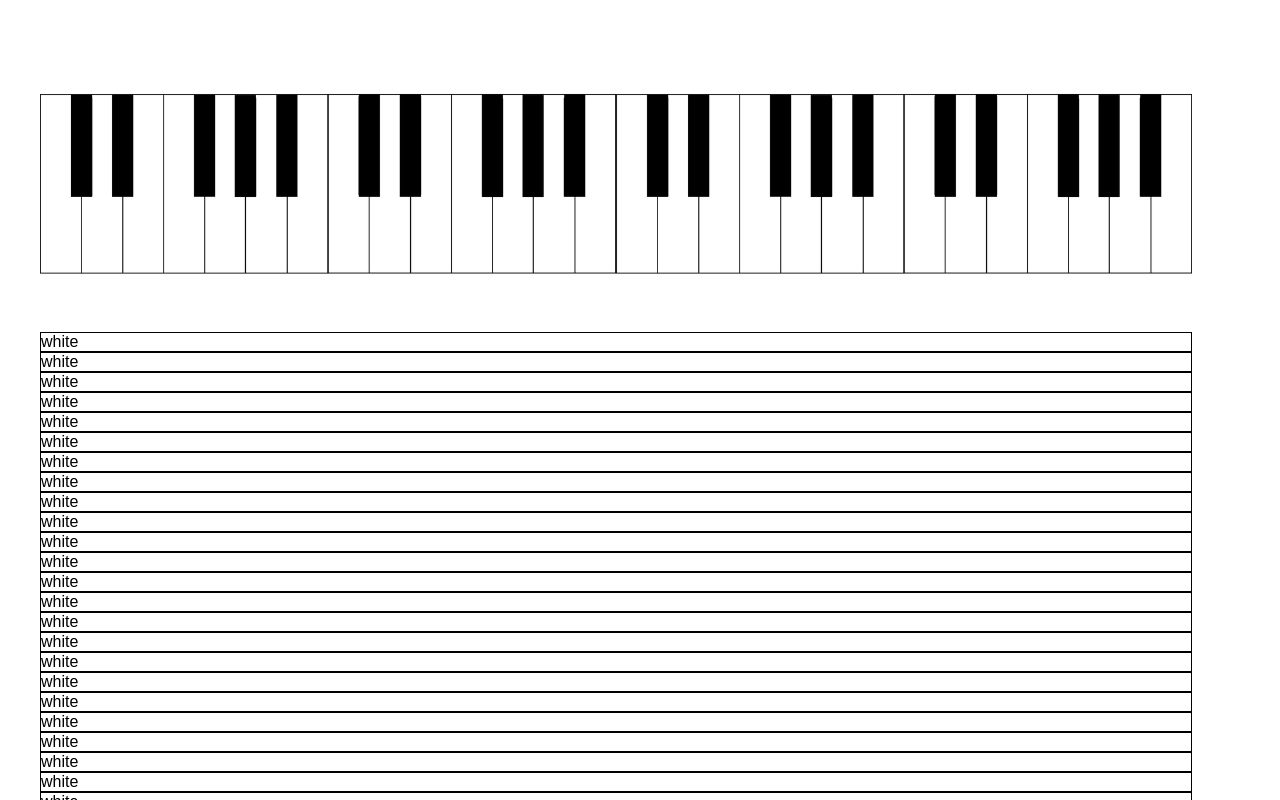
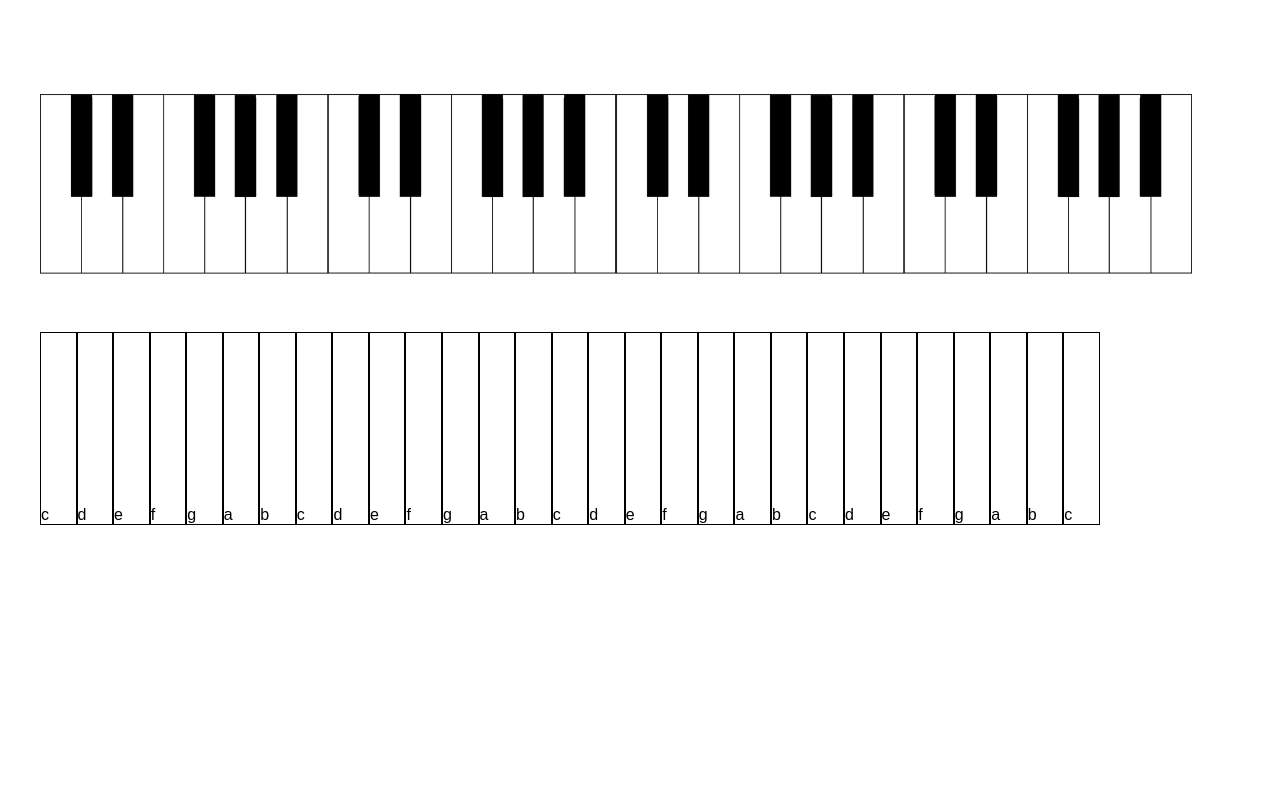
Before and after one commit to annabush092/rubber-duckie, a React (Create React App) app: page / in a window 1280 px wide. Shown: the top 800 px of the page. Built offline with nearby package versions, Linux system fonts and the light colour scheme.

Commit message:
finished styling white keys

```diff
--- a/src/App.css
+++ /dev/null
@@ -1,3 +0,0 @@
-.App {
-  text-align: center;
-}
--- a/src/App.js
+++ b/src/App.js
@@ -1,29 +1,12 @@
 import React, { Component } from 'react';
 import PianoContainer from './containers/PianoContainer'
 // import logo from './logo.svg';
-// import './App.css';
 
 class App extends Component {
 
-  constructor(props) {
-    super(props)
-    this.state = {
-      windowHeight: window.innerHeight,
-      windowWidth: window.innerWidth
-    }
-  }
-
-  handleResize(ev) {
-    console.log(ev)
-    // this.setState({
-    //   windowHeight: ,
-    //   windowWidth:
-    // })
-  }
-
   render(){
     return (
-      <div onResize={this.handleResize.bind(this)}>
+      <div>
         <PianoContainer/>
       </div>
     );
@@ -31,6 +14,3 @@ class App extends Component {
 }
 
 export default App;
-
-// Syntax for css:
-// <div className="App"/>
--- a/src/components/WhiteKey.js
+++ b/src/components/WhiteKey.js
@@ -2,21 +2,23 @@ import React from 'react';
 
 export default class WhiteKey extends React.Component {
   // props = {
-  //   windowHeight: num,
-  //   windowWidth: num
+  //   note: 'a', 'b', etc
+  //   id: 'c1'...'c5' 'note-octave'
   // }
 
   keyStyle() {
     return {
-      border: "thin solid black",
-      width: `${this.props.windowWidth / 32}px`,
-      height: `${this.props.windowHeight / 10}px`
+      border: "1px solid black",
+      width: '3%',
+      cssFloat: 'left',
+      paddingTop: '15%'
     }
   }
 
+
   render() {
     return(
-      <div style={this.keyStyle()}>white</div>
+      <div style={this.keyStyle()} id={this.props.id}>{this.props.note}</div>
     )
   }
 }
--- a/src/components/WhiteKeys.js
+++ b/src/components/WhiteKeys.js
@@ -2,14 +2,24 @@ import React from 'react';
 import WhiteKey from './WhiteKey'
 
 export default class WhiteKeys extends React.Component {
+  fourOctaves() {
+    const fourOctaves = []
+    for(let i=0; i<4; i++) {
+      for(let j=0; j<7; j++) {
+        const noteArr = ['c', 'd', 'e', 'f', 'g', 'a', 'b']
+        let myKey = `${noteArr[j]}${i+1}`
+        fourOctaves.push(<WhiteKey key={myKey} id={myKey} note={noteArr[j]}/>)
+      }
+    }
+    fourOctaves.push(<WhiteKey key='c5' id='c5' note='c'/>)
+    return fourOctaves
+  }
+
   render() {
-    const fourOctaves = []
-    for(let i=0; i<32; i++) {
-      fourOctaves.push(<WhiteKey/>)
-    }
+
     return (
       <div>
-        {fourOctaves}
+        {this.fourOctaves()}
       </div>
     )
   }
--- a/src/containers/PianoContainer.js
+++ b/src/containers/PianoContainer.js
@@ -7,8 +7,8 @@ export default class PianoContainer extends React.Component {
   render() {
     return (
       <div style={containerStyle}>
-        <img src={pianoTemplate} style={picStyle}/>
-        <img src={pianoTemplate} style={picStyle}/>
+        <img src={pianoTemplate} alt="piano template" style={picStyle}/>
+        <img src={pianoTemplate} alt="piano template" style={picStyle}/>
         <WhiteKeys/>
       </div>
     )
```
